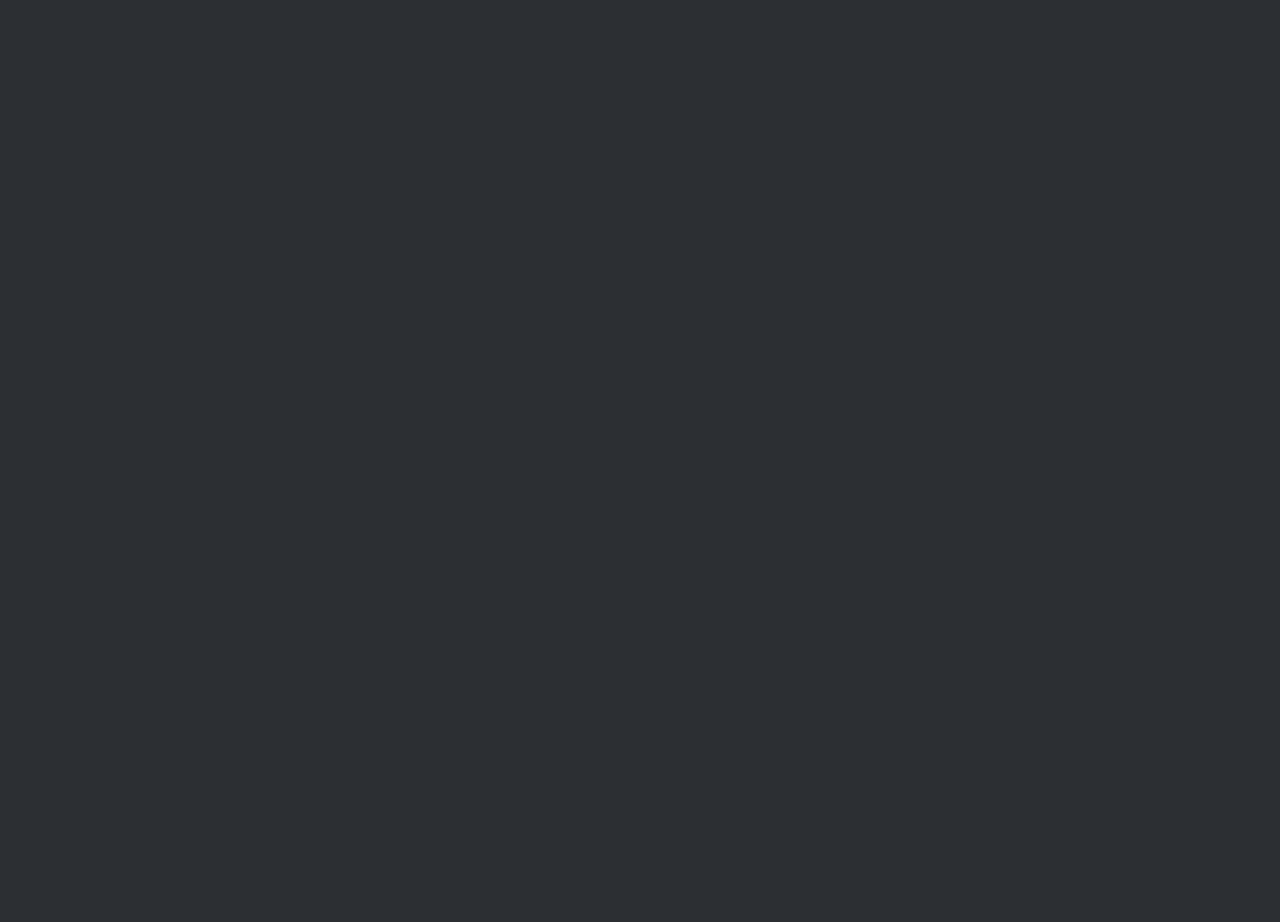
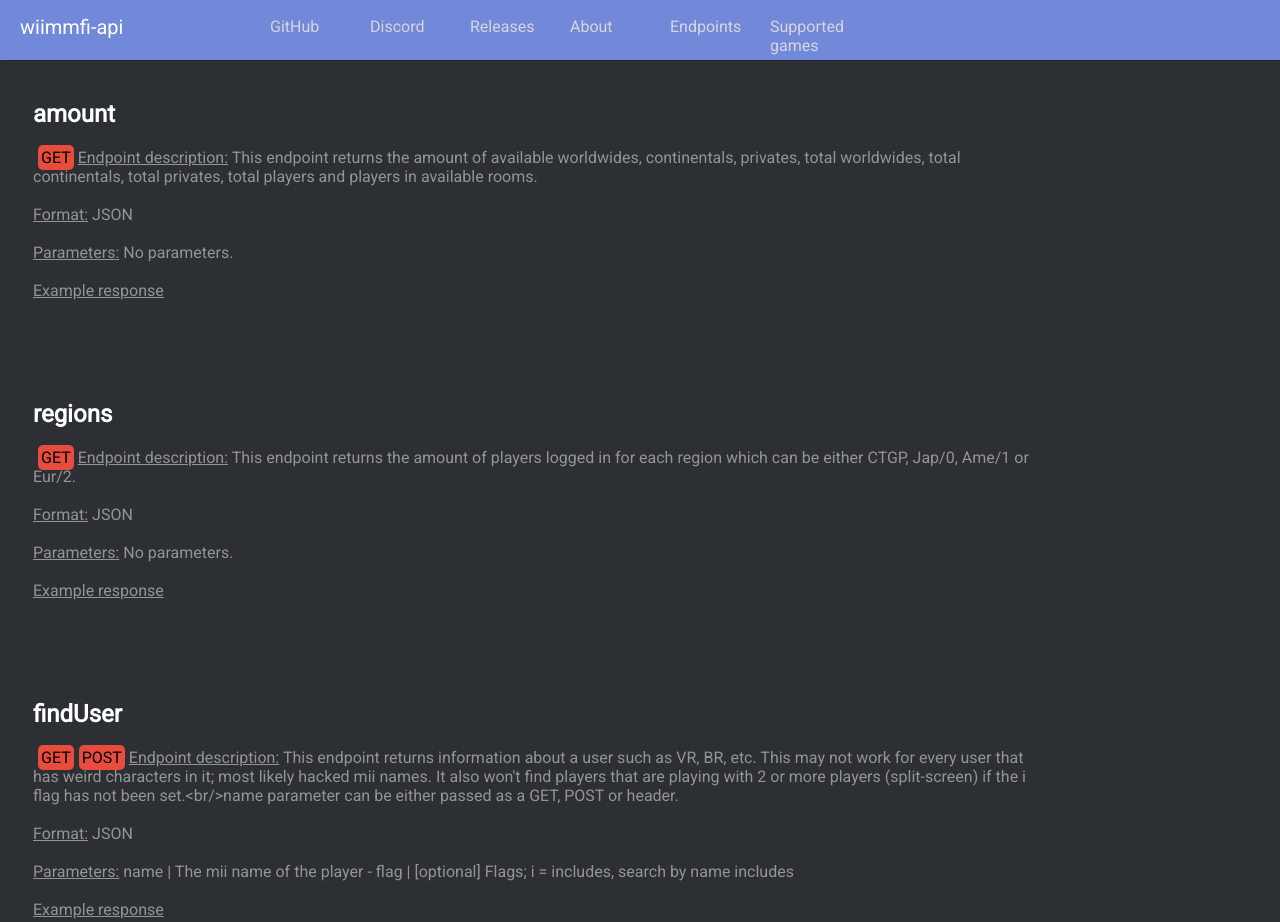
Before and after one commit to y21/wiimmfi-api, a website: page docs/endpoints.html in a window 1280 px wide. Shown: the top 922 px of the page. Before the commit the page ends 800 px from the top, so only its background shows below. Drawn offline with nearby package versions, Linux system fonts and the light colour scheme.

Commit message:
Array implementation

```diff
--- a/docs/endpoints.html
+++ b/docs/endpoints.html
@@ -20,7 +20,7 @@
     </div>
     <div id="wrapper">
         <div id="endpoints" v-for="item in app.endpoints">
-            <h2>{{ item.name }}</h2> <span class="http-method-span">{{ item.http_method.toUpperCase() }}</span>
+            <h2>{{ item.name }}</h2> <span class="http-method-span" v-for="method in item.http_method">{{ method.toUpperCase() }}</span>
             <u>Endpoint description:</u> {{ item.desc }} <br/><br/>
             <u>Format:</u> {{ item.format }} <br/><br/>
             <u>Parameters:</u> {{ item.parameters.map(e => e.name + " | " + e.desc).join(" - ") || "No parameters." }} <br/><br/>
```
